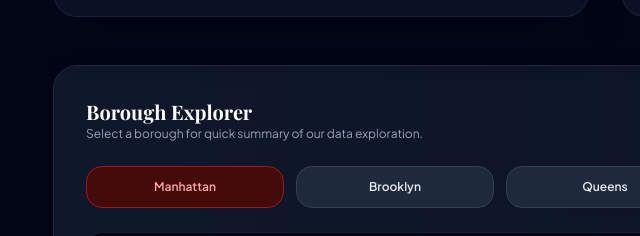
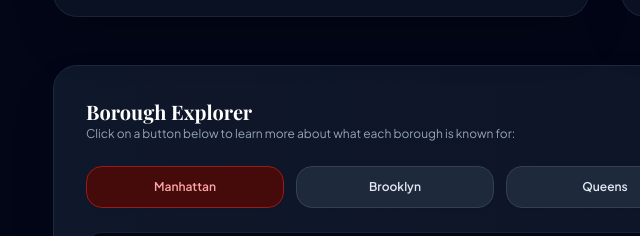
Before and after one commit to kitty902/Storymap_A2, a plain HTML site: page index.html in a window 1280 px wide. Shown: the part 2270-2506 px from the top of the page, 35-675 px from the left. Drawn offline with nearby package versions, Linux system fonts and the light colour scheme; no server answers; a web font is replaced by a local one.

Commit message:
Update index.html

```diff
--- a/index.html
+++ b/index.html
@@ -156,7 +156,7 @@
                 <div class="flex flex-col md:flex-row md:items-center justify-between gap-4 mb-6">
                     <div>
                         <h4 class="font-serif text-xl font-bold text-white">Borough Explorer</h4>
-                        <p class="text-xs text-slate-400">Select a borough for quick summary of our data exploration.</p>
+                        <p class="text-xs text-slate-400">Click on a button below to learn more about what each borough is known for:</p>
                     </div>
                     <span class="text-xs font-semibold text-red-400 bg-red-950/60 px-3 py-1.5 rounded-full border border-red-800/40 self-start md:self-auto">Click buttons below</span>
                 </div>
```
